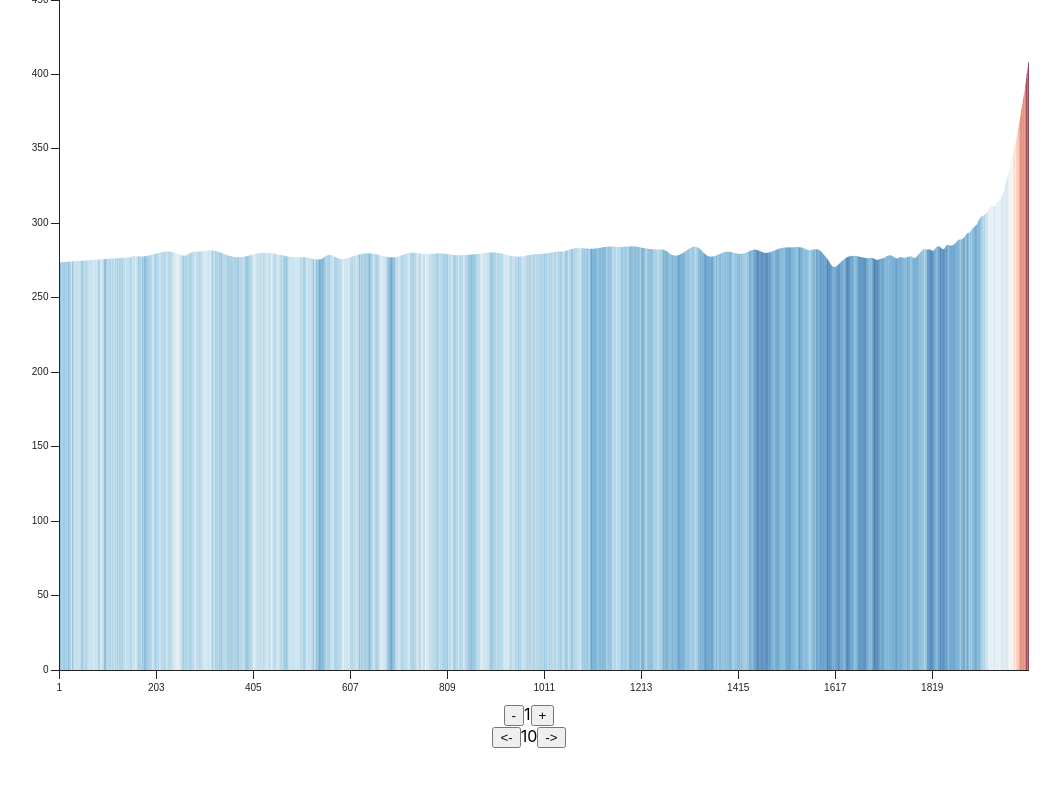
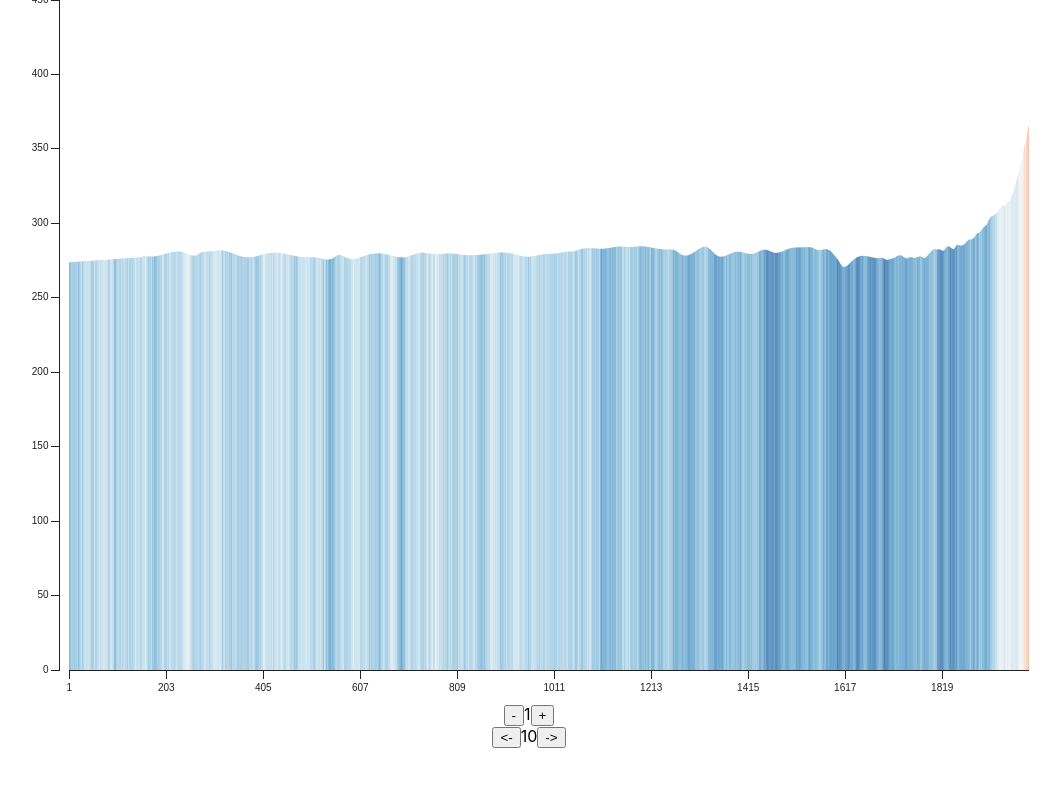
Before and after one commit to danni/icecore-demo, a React (Create React App) app: page / in a window 1280 px wide. Both pictures are taken after a click on the button "->". Shown: the top 786 px of the page, without its empty margins (111-1171 px from the left). Built offline with nearby package versions, Linux system fonts and the light colour scheme; some icons are missing.

Commit message:
Hook up some mouse events

```diff
--- a/src/App.tsx
+++ b/src/App.tsx
@@ -72,6 +72,7 @@ function Graph({
     () =>
       data.map(({ x, y, c }) => (
         <rect
+          key={x}
           x={xScale(x)}
           y={yScale(y)}
           width={xScale.bandwidth()}
@@ -90,7 +91,7 @@ function Graph({
       <RectClipPath id="clip-path" width={width} height={height} />
       <Group clipPath="url(#clip-path)">
         {/* Translate for the scroll offset */}
-        <Group left={clamp(xOffset, -width * (xScaleFactor - 1), 0)}>
+        <Group left={xOffset}>
           {/* Bottom axis scrolls with the group */}
           <AxisBottom scale={xScale} top={height} />
 
@@ -121,12 +122,22 @@ function App() {
     []
   );
 
+  const [panning, setPanning] = useState<boolean>(false);
   const [xScale, setXScale] = useState<number>(1);
   const [xOffset, setXOffset] = useState<number>(0);
 
   return (
     <div className="App">
-      <svg width={width} height={height}>
+      <svg
+        width={width}
+        height={height}
+        onMouseDown={() => setPanning(true)}
+        onMouseUp={() => setPanning(false)}
+        onMouseMove={(event) =>
+          panning &&
+          setXOffset(clamp(xOffset + event.movementX, -width * (xScale - 1), 0))
+        }
+      >
         <Graph
           data={data}
           width={width}
@@ -146,6 +157,7 @@ function App() {
         <button onClick={() => setXOffset(xOffset - 10)}>&lt;-</button>
         {xOffset}
         <button onClick={() => setXOffset(xOffset + 10)}>-&gt;</button>
+        {panning && "panning"}
       </div>
     </div>
   );
```
